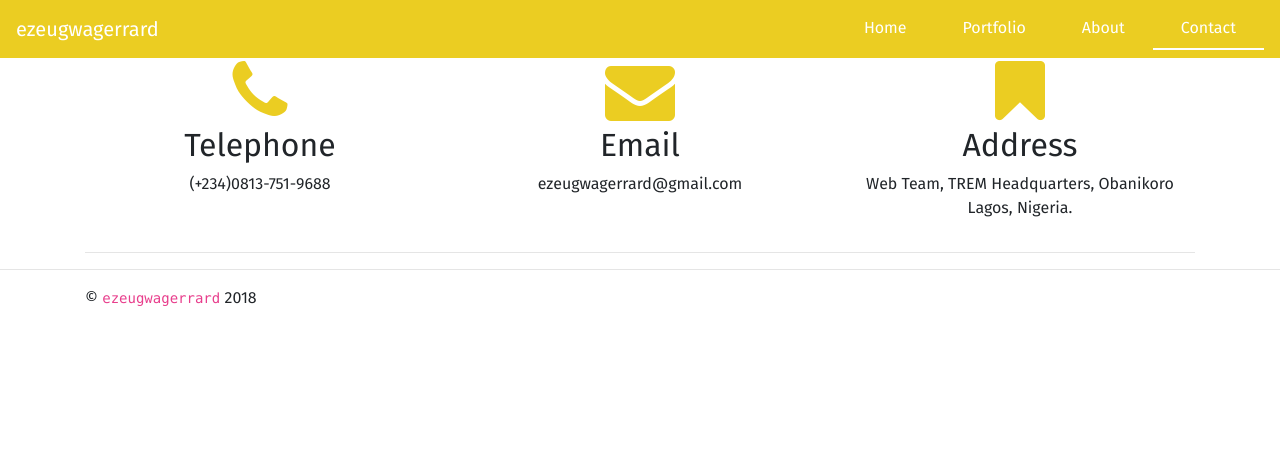
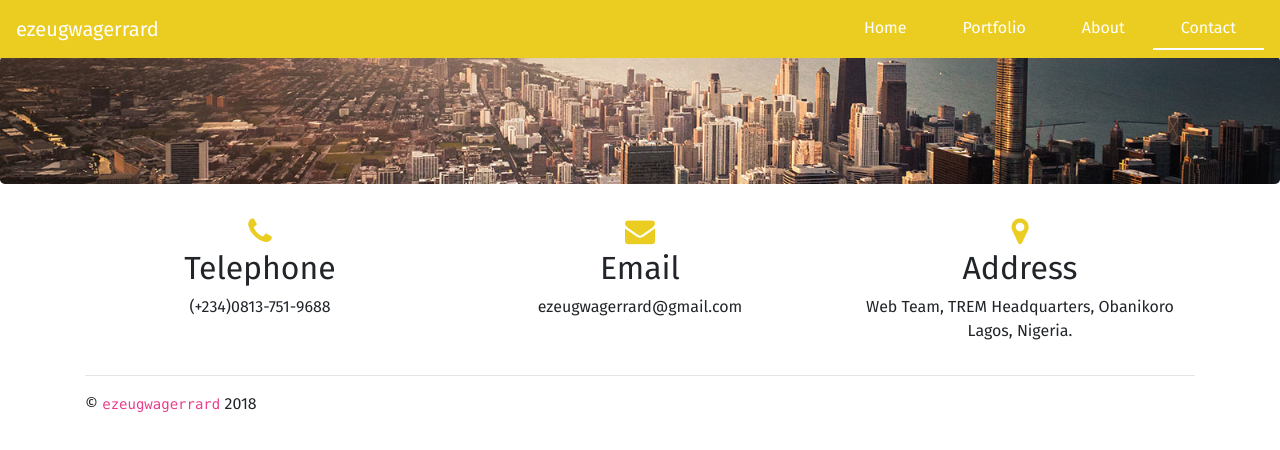
Before and after one commit to GerrardE/gerrard, a plain HTML site: page contact.html in a window 1280 px wide. Drawn offline with Linux system fonts and the light colour scheme.

Commit message:
updated contact page

```diff
--- a/contact.html
+++ b/contact.html
@@ -35,8 +35,8 @@
       </div>
     </nav>
 
-    <main role="main">
-      <div class="jumbotron-contact">
+    <main role="main" class="contact">
+      <div class="jumbotron">
         <div class="container">
 
         </div>
@@ -55,15 +55,14 @@
             <p>ezeugwagerrard@gmail.com</p>
           </div>
           <div class="col-md-4 address">
-						<i class="fa fa-bookmark"></i>
+						<i class="fa fa-map-marker"></i>
             <h2>Address</h2>
             <p>Web Team, TREM Headquarters, Obanikoro Lagos, Nigeria.</p>
           </div>
-        </div>
+        </div><!--end of skills-->
         <hr>
+      </div> <!-- /container -->
 
-      </div> <!-- /container -->
-      <hr/>
     </main>
 
     <footer class="container">
--- a/styles.css
+++ b/styles.css
@@ -95,6 +95,11 @@ body {
   color: rgb(235, 205, 34);
 }
 
+.contact .fa{
+	font-size: 30px;
+	color: rgb(235, 205, 34);
+  }
+
 /* PORTFOLIO */
 .container > .row{
 	margin-bottom:
@@ -105,6 +110,20 @@ body {
 	color: #000;
 }
 
+/* ABOUT */
+.contact > .jumbotron{
+	background-image: url(images/animation-bg.jpg);
+	display: inline-block;
+	vertical-align: middle;
+	font: 0/0 serif;
+	text-shadow: none;
+	color: transparent;
+	background-size: 100%;
+	background-position: 50% 50%;
+	background-repeat: no-repeat;
+	width: 100%;
+	height: auto;
+}
 
 /********** Medium devices only **********/
 @media (min-width: 301px) and (max-width: 567px) {
```
